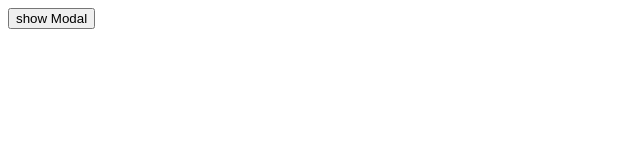
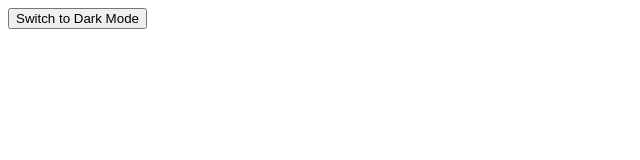
Before and after one commit to baliyan98/React_Machine_Round, a React (Create React App) app: page / in a window 1280 px wide. Shown: the top 160 px of the page, without its empty margins (0-640 px from the left). Built offline with nearby package versions, Linux system fonts and the light colour scheme.

Commit message:
context api demo

```diff
--- /dev/null
+++ b/src/ContextApi/ContextApi.js
@@ -0,0 +1,35 @@
+import { useContext, createContext, useState } from "react";
+
+const THEME_DAY = "normal";
+const THEME_DARK = "dark";
+
+const themeContext = createContext({ theme: "normal", themeUpdate: () => {} });
+export const ContextProvider = ({ children }) => {
+  const [theme, setTheme] = useState("normal");
+  const handleThemeUpdate = () => {
+    setTheme((prev) => (prev === THEME_DARK ? THEME_DAY : THEME_DARK));
+  };
+  return (
+    <themeContext.Provider value={{ theme, onThemeChange: handleThemeUpdate }}>
+      {children}
+    </themeContext.Provider>
+  );
+};
+const useThemeContext = () => {
+  const context = useContext(themeContext);
+  if (!context) {
+    throw new Error("theme context can only be used inside theme");
+  }
+  return context;
+};
+export const ToggleTheme = () => {
+  const { theme, onThemeChange } = useThemeContext();
+  const handleThemeChange = () => {
+    onThemeChange();
+  };
+  return (
+    <button onClick={handleThemeChange}>
+      {theme === THEME_DARK ? "Switch to Normal Mode" : "Switch to Dark Mode"}
+    </button>
+  );
+};
--- a/src/Modal/Modal.js
+++ b/src/Modal/Modal.js
@@ -42,6 +42,7 @@ const PopUp = ({ title, onClose, children }) => {
         alignItems: "center",
         flexDirection: "column",
       }}
+      role="dialog"
     >
       <div
         style={{
--- a/src/index.js
+++ b/src/index.js
@@ -7,12 +7,16 @@ import { Explorer } from "./FileExplorer/Explorer";
 import { SearchAutoComplete } from "./SearchAutocomplete/SearchAutoComplete";
 import { ProgressBar } from "./ProgressBar/ProgressBar";
 import { Modal } from "./Modal/Modal";
+import { ToggleTheme } from "./ContextApi/ContextApi";
+import { ContextProvider } from "./ContextApi/ContextApi";
 
 const rootElement = document.getElementById("root");
 const root = createRoot(rootElement);
 
 root.render(
   <StrictMode>
-    <Modal />
+    <ContextProvider>
+      <ToggleTheme />
+    </ContextProvider>
   </StrictMode>
 );
```
